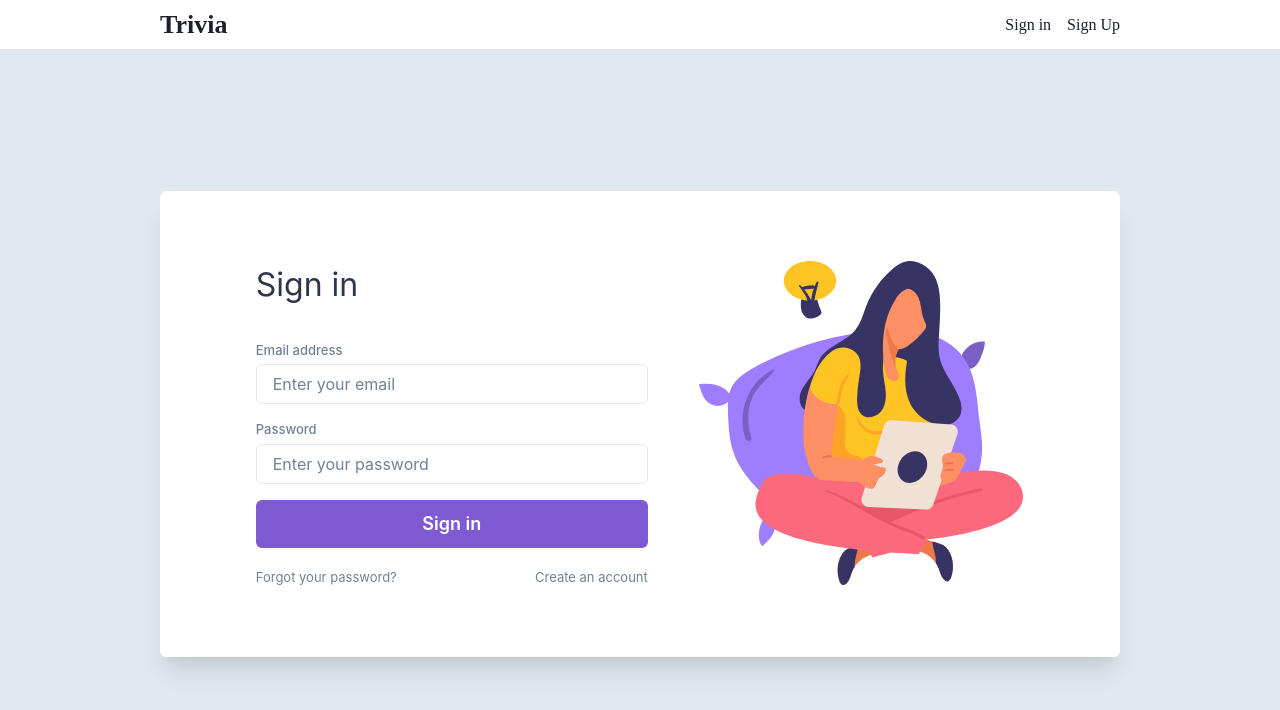
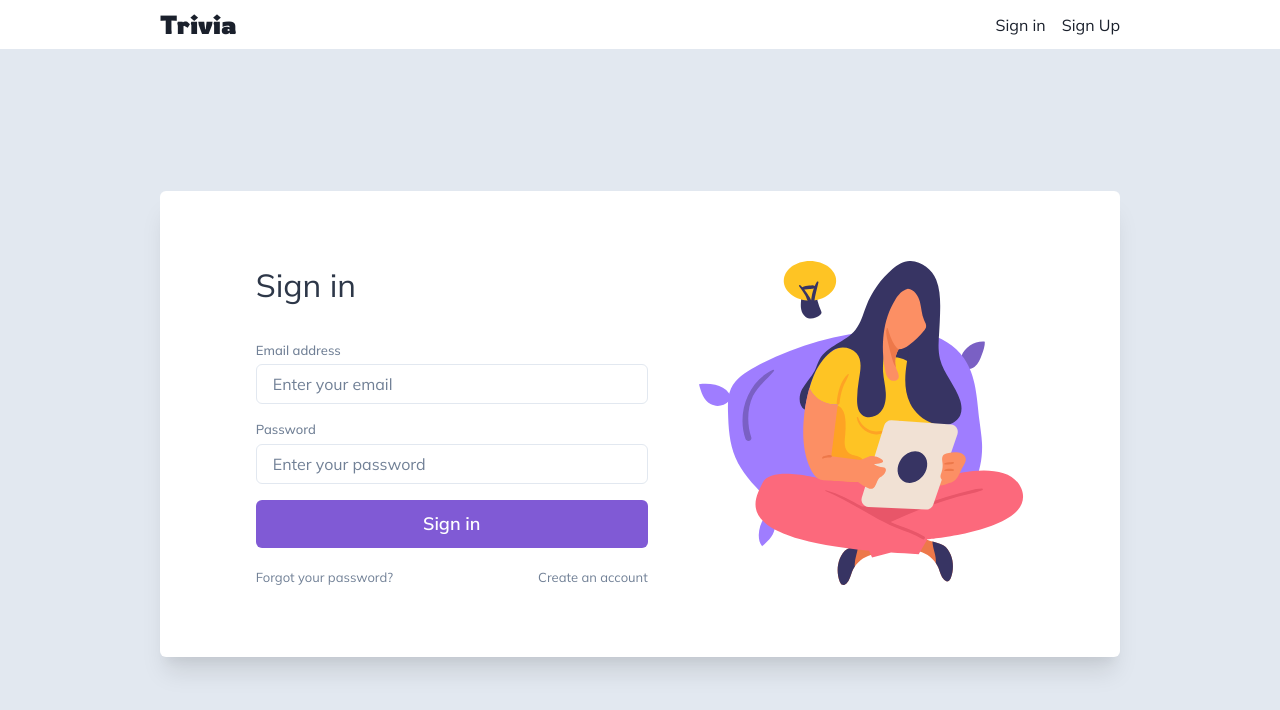
Before and after one commit to ingridflack/trivia-app, a React (Vite) app: page /login in a window 1280 px wide. Shown: the top 710 px of the page. Built offline with nearby package versions, Linux system fonts and the light colour scheme.

Commit message:
Update font family config

```diff
--- a/package.json
+++ b/package.json
@@ -14,6 +14,8 @@
     "@chakra-ui/react": "^2.8.2",
     "@emotion/react": "^11.13.0",
     "@emotion/styled": "^11.13.0",
+    "@fontsource/open-sans": "^5.1.0",
+    "@fontsource/raleway": "^5.1.0",
     "axios": "^1.7.3",
     "dompurify": "^3.1.6",
     "framer-motion": "^11.3.23",
--- a/src/components/Header.tsx
+++ b/src/components/Header.tsx
@@ -28,7 +28,7 @@ export default function Header() {
   };
 
   return (
-    <Box bg="white" paddingY="5px" paddingX="50px" fontFamily="Slackey">
+    <Box as="header" bg="white" paddingY="5px" paddingX="50px">
       <Container>
         <Stack
           align="center"
@@ -37,7 +37,11 @@ export default function Header() {
           spacing={4}
         >
           <Link to="/">
-            <Text fontSize="26px" fontWeight="bold">
+            <Text
+              fontSize="26px"
+              fontWeight="bold"
+              fontFamily="Rowdies, sans-serif"
+            >
               Trivia
             </Text>
           </Link>
--- a/src/main.tsx
+++ b/src/main.tsx
@@ -6,6 +6,9 @@ import { ChakraProvider, extendTheme } from "@chakra-ui/react";
 import "./styles.css";
 
 const theme = extendTheme({
+  fonts: {
+    body: `'Mulish', sans-serif`,
+  },
   styles: {
     global: {
       body: {
```
Also changed, not shown: 1 other file (tests, documents, lock files or other folders).
